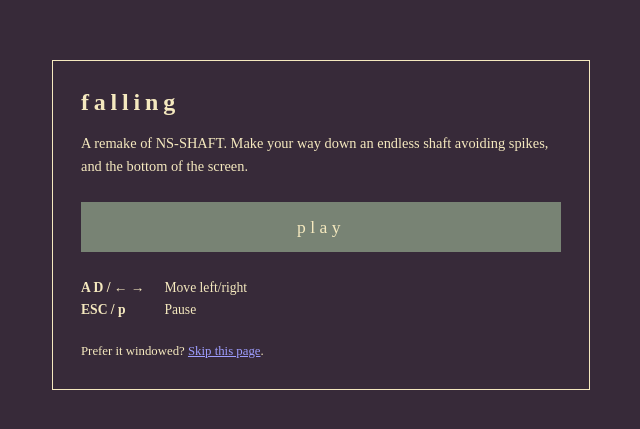
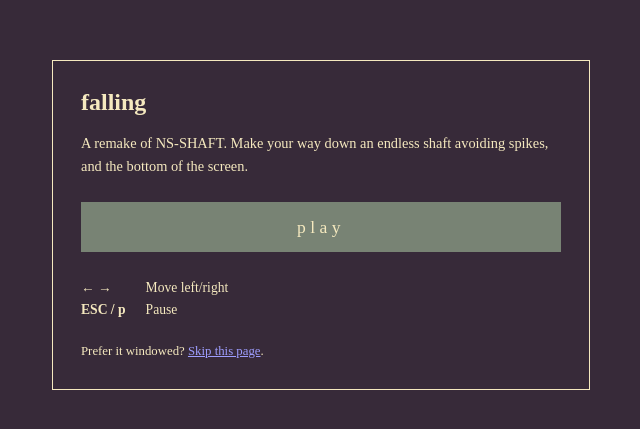
Before and after one commit to coat/falling, a plain HTML site: page src/www/index.html in a window 1280 px wide. Shown: the part 175-604 px from the top of the page, without its empty margins (319-959 px from the left). Drawn offline with Linux system fonts and the light colour scheme; a script that the page names is missing.

Commit message:
fix inaccurate instructions

```diff
--- a/src/www/index.html
+++ b/src/www/index.html
@@ -32,7 +32,6 @@
       h1 {
         margin: 0;
         font-size: 1.5rem;
-        letter-spacing: 0.2em;
       }
 
       .goal {
@@ -102,7 +101,7 @@
         <button id="play" type="button" disabled>loading</button>
 
         <dl>
-          <dt>A D / ← →</dt>
+          <dt>← →</dt>
           <dd>Move left/right</dd>
           <dt>ESC / p</dt>
           <dd>Pause</dd>
```
Also changed, not shown: 1 other file.
